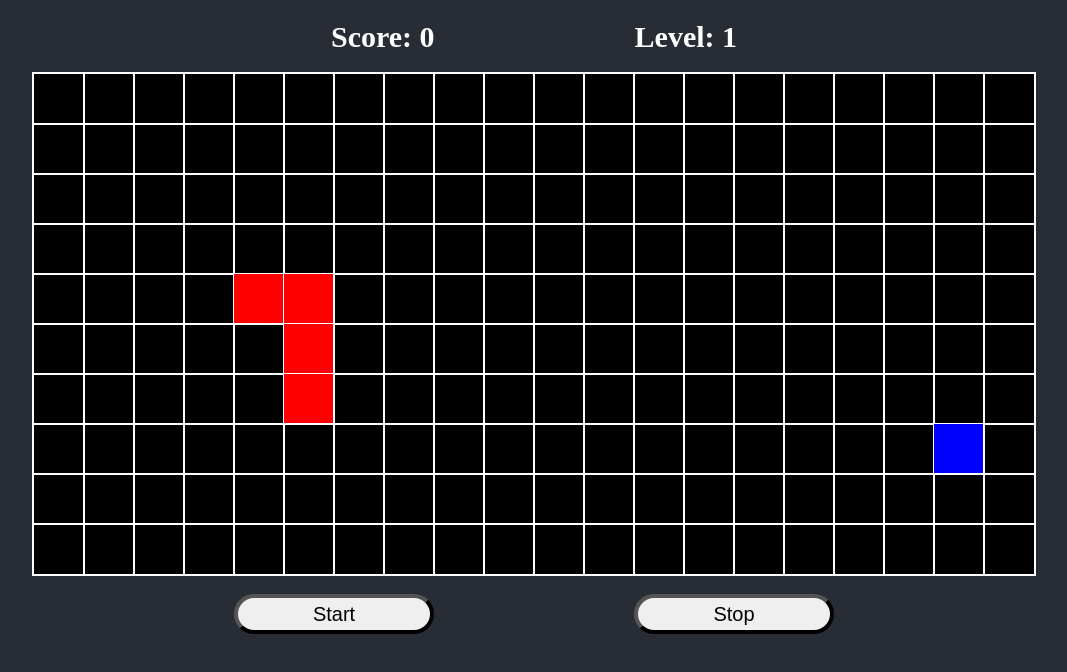
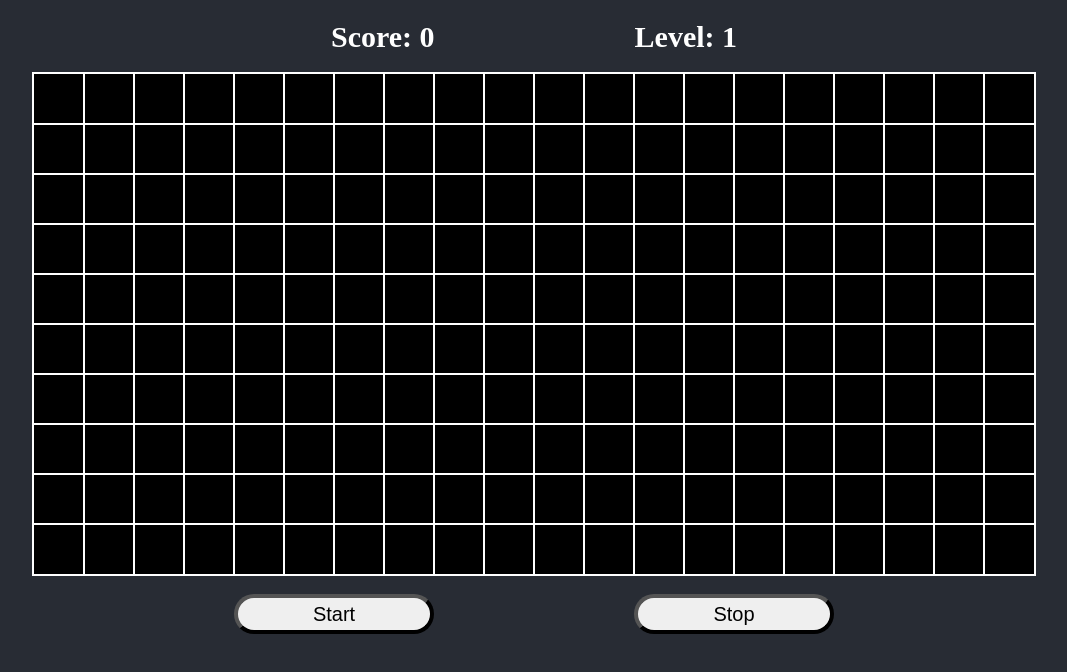
Before and after one commit to Akash210085/snake-game, a React (Create React App) app: page / in a window 1280 px wide. Shown: the top 672 px of the page, without its empty margins (106-1173 px from the left). Built offline with nearby package versions, Linux system fonts and the light colour scheme.

Commit message:
Added start and stop button functionality

```diff
--- a/src/App.js
+++ b/src/App.js
@@ -1,13 +1,27 @@
-import React from "react";
+import React, { useState } from "react";
 import Gamepit from "./Gamepit";
 import Header from "./Header";
 import Footer from "./Footer";
 function App() {
+  const [score, SetScore] = useState(0);
+  const [level, SetLevel] = useState(1);
+  const [isStart, SetIsStart] = useState(false);
+  const [isStop, SetIsStop] = useState(true);
   return (
     <div className="app">
-      <Header />
-      <Gamepit />
-      <Footer />
+      <Header score={score} level={level} />
+      <Gamepit
+        SetScore={SetScore}
+        SetLevel={SetLevel}
+        isStart={isStart}
+        isStop={isStop}
+      />
+      <Footer
+        SetIsStart={SetIsStart}
+        SetIsStop={SetIsStop}
+        SetScore={SetScore}
+        SetLevel={SetLevel}
+      />
     </div>
   );
 }
--- a/src/Footer.jsx
+++ b/src/Footer.jsx
@@ -1,10 +1,28 @@
 import React from "react";
 
-function Footer() {
+function Footer(props) {
   return (
     <footer>
-      <button className="start">Start</button>
-      <button className="stop">Stop</button>
+      <button
+        className="start"
+        onClick={() => {
+          props.SetIsStart(true);
+          props.SetIsStop(false);
+        }}
+      >
+        Start
+      </button>
+      <button
+        className="stop"
+        onClick={() => {
+          props.SetIsStart(false);
+          props.SetIsStop(true);
+          props.SetScore(0);
+          props.SetLevel(1);
+        }}
+      >
+        Stop
+      </button>
     </footer>
   );
 }
--- a/src/Gamepit.jsx
+++ b/src/Gamepit.jsx
@@ -1,6 +1,6 @@
 import React, { useState, useEffect } from "react";
 import { randomIntFromInterval } from "./Math";
-function Gamepit() {
+function Gamepit(props) {
   const rows = 10;
   const cols = 20;
   const grid = new Array(rows).fill(0).map((row) => new Array(cols).fill(0));
@@ -14,8 +14,12 @@ function Gamepit() {
       rowIndex === diamondPosition.row && cellIndex === diamondPosition.col
     );
   };
-  //   const [customclass, SetCustomClass] = useState("cell");
+
+  // const [AllSnakes, SetAllSnakes] = useState([]);
+
   const handleDiamondCellHover = () => {
+    props.SetScore((preScore) => preScore + 10);
+    props.SetLevel((preLevel) => preLevel + 1);
     const preRow = diamondPosition.row;
     const preCol = diamondPosition.col;
     let newRow = 0;
@@ -168,13 +172,25 @@ function Gamepit() {
             <div
               key={cellIndex}
               className={`cell ${
-                isDiamondCell(rowIndex, cellIndex) ? "diamondCell" : ""
-              } ${isSnakeCell(rowIndex, cellIndex) ? "snakeCell" : ""} ${
-                isSecondSnakeCell(rowIndex, cellIndex) ? "secondSnakeCell" : ""
+                props.isStart && isDiamondCell(rowIndex, cellIndex)
+                  ? "diamondCell"
+                  : ""
               } ${
-                isThirdSnakeCell(rowIndex, cellIndex) ? "thirdSnakeCell" : ""
+                props.isStart && isSnakeCell(rowIndex, cellIndex)
+                  ? "snakeCell"
+                  : ""
               } ${
-                isFourthSnakeCell(rowIndex, cellIndex) ? "fourthSnakeCell" : ""
+                props.isStart && isSecondSnakeCell(rowIndex, cellIndex)
+                  ? "secondSnakeCell"
+                  : ""
+              } ${
+                props.isStart && isThirdSnakeCell(rowIndex, cellIndex)
+                  ? "thirdSnakeCell"
+                  : ""
+              } ${
+                props.isStart && isFourthSnakeCell(rowIndex, cellIndex)
+                  ? "fourthSnakeCell"
+                  : ""
               }`}
               onMouseEnter={() => {
                 if (isDiamondCell(rowIndex, cellIndex)) {
--- a/src/Header.jsx
+++ b/src/Header.jsx
@@ -1,9 +1,9 @@
 import React from "react";
-function Header() {
+function Header(props) {
   return (
     <header>
-      <h1 className="score">Score: 0</h1>
-      <h1 className="level"> Level: 1</h1>
+      <h1 className="score">Score: {props.score}</h1>
+      <h1 className="level"> Level: {props.level}</h1>
     </header>
   );
 }
```
